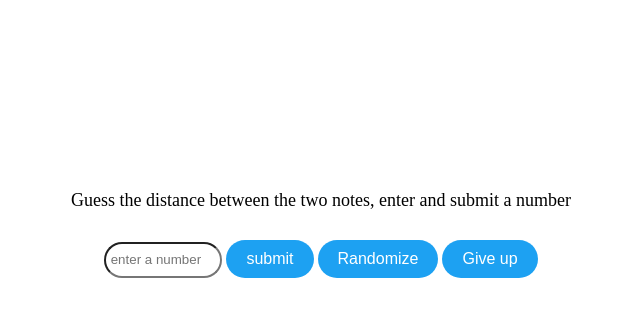
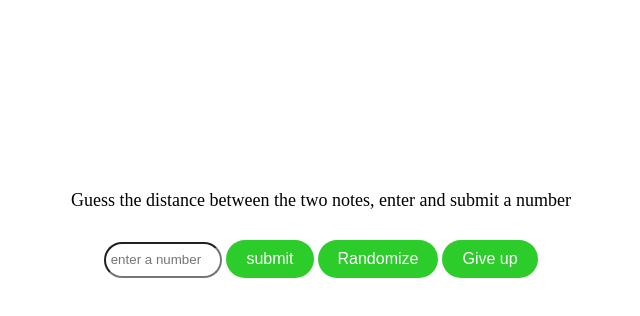
Before and after one commit to Ranger03/SemitoneWebApp, a website: page index.html in a window 1280 px wide. Shown: the part 278-594 px from the top of the page, without its empty margins (319-959 px from the left). Drawn offline with Linux system fonts and the light colour scheme.

Commit message:
updated css file

```diff
--- a/style/style.css
+++ b/style/style.css
@@ -43,7 +43,7 @@
     font-size:large;
 }
 .buttons{
-    background-color: #1da1f2;
+    background-color: #2ccc2a;
     color: #fff;
     border: none;
     padding: 10px 20px;
```
